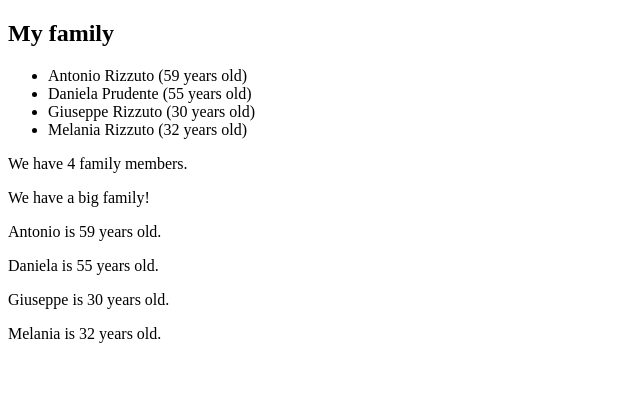
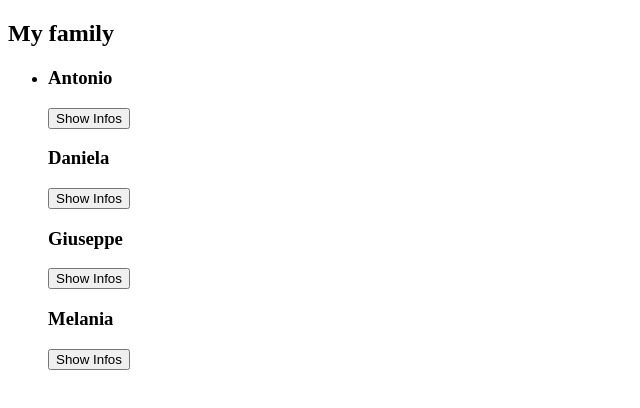
Before and after one commit to Melrizzuto/vue-cli-01-a-new-vue-project, a Vue app: page / in a window 1280 px wide. Shown: the top 408 px of the page, without its empty margins (0-640 px from the left). Built offline with nearby package versions, Linux system fonts and the light colour scheme.

Commit message:
implemented component Family-info

```diff
--- a/src/App.vue
+++ b/src/App.vue
@@ -1,17 +1,14 @@
 <template>
   <h2>My family</h2>
   <ul>
-    <li v-for="member in familyMembers" :key="member.id">
-      {{ member.name }} {{ member.surname }} ({{ member.age }} years old)
+    <li>
+      <family-info
+        v-for="member in familyMembers"
+        :key="member.id"
+        :member="member"
+      ></family-info>
     </li>
   </ul>
-  <p v-if="familyMembers.length === 0">No family members found.</p>
-  <p v-else>We have {{ familyMembers.length }} family members.</p>
-  <p v-if="familyMembers.length > 3">We have a big family!</p>
-  <p v-else>We have a small family.</p>
-  <p v-for="member in familyMembers" :key="member.id">
-    {{ member.name }} is {{ member.age }} years old.
-  </p>
 </template>
 
 <script>
--- /dev/null
+++ b/src/components/FamilyInfo.vue
@@ -0,0 +1,30 @@
+<template>
+  <h3>{{ member.name }}</h3>
+  <button @click="toggleVisibility">Show Infos</button>
+  <ul v-if="visible">
+    <li>Full Name: {{ member.name }} {{ member.surname }}</li>
+    <li>Age: {{ member.age }}</li>
+  </ul>
+</template>
+
+<script>
+export default {
+  name: "MemberCard",
+  props: {
+    member: {
+      type: Object,
+      required: true,
+    },
+  },
+  data() {
+    return {
+      visible: false,
+    };
+  },
+  methods: {
+    toggleVisibility() {
+      this.visible = !this.visible;
+    },
+  },
+};
+</script>
```
Also changed, not shown: src/main.js (+6 -1 lines), src/FamilyContact.vue (deleted).
